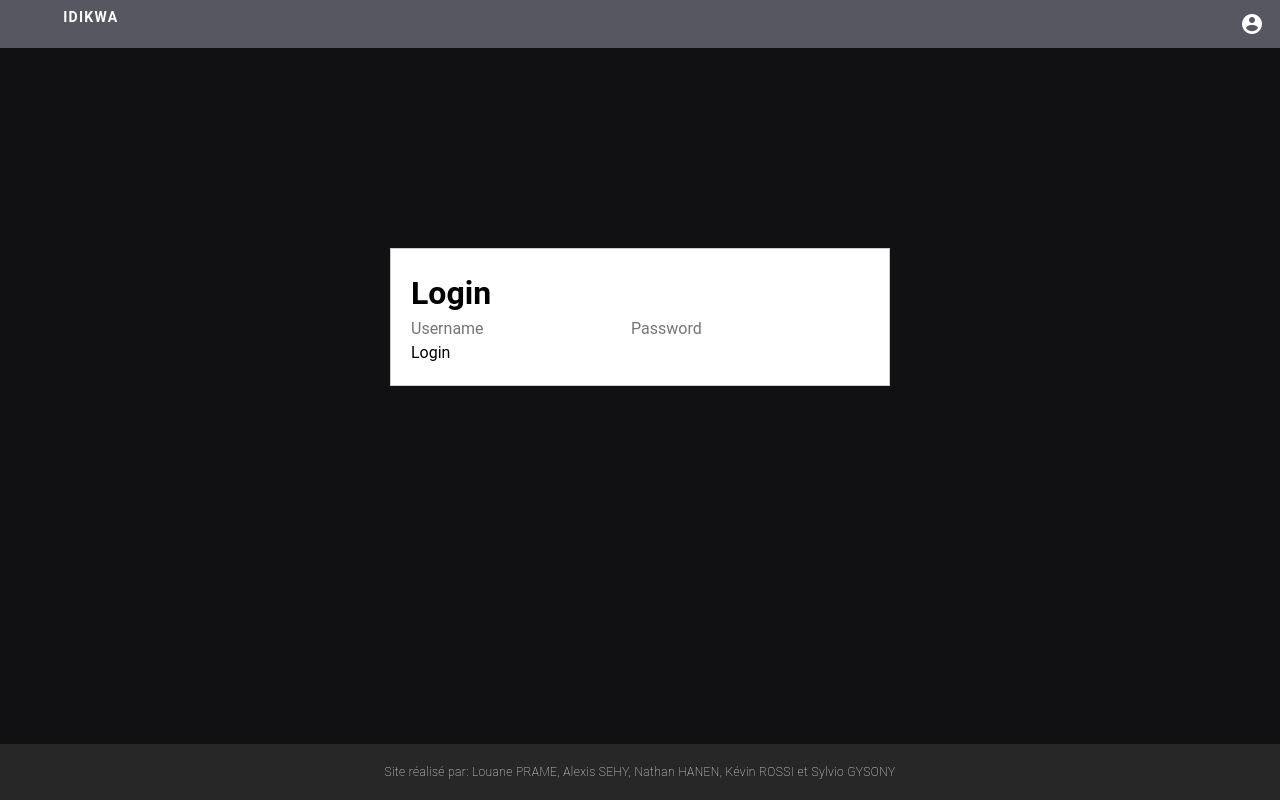
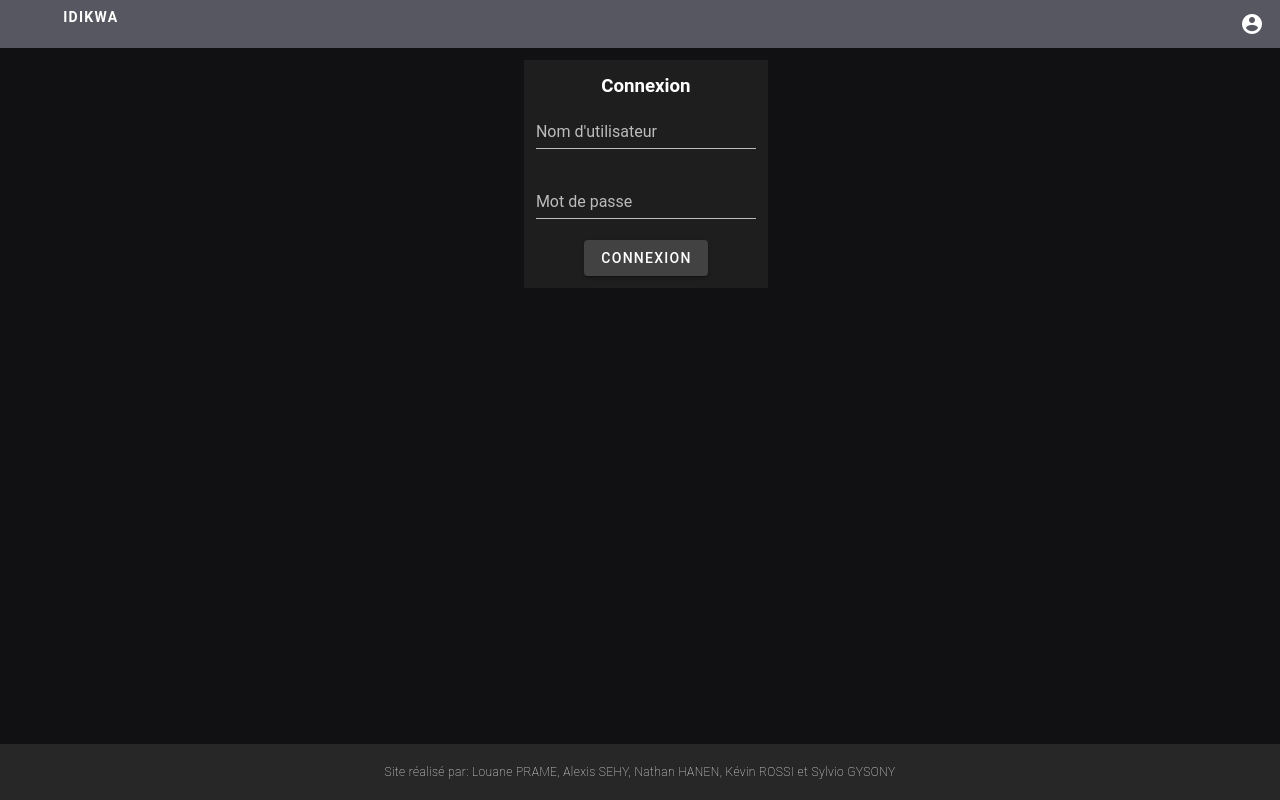
Before and after one commit to Asyjjan/Idikwa_Front, a Vue app: page /#/login in a window 1280 px wide. Built offline with nearby package versions, Linux system fonts and the light colour scheme; a small style sheet from the web is missing.

Commit message:
Modification page co

```diff
--- a/src/App.vue
+++ b/src/App.vue
@@ -1,8 +1,8 @@
 <template>
 <v-app>
     <v-app-bar app clipped-left dense flat color="primary" dark>
-      <v-btn value="Accueil" to="/" text>
-        <div  value="Accueil" to="/" class="d-flex">
+      <v-btn value="Accueil" to="/Accueil" text>
+        <div class="d-flex">
           <v-img
             :src="require('./assets/Logo.png')"
             max-height="30"
@@ -25,9 +25,9 @@
         </v-btn>
       </template>
       <v-list>
-        <v-list-item value="Utilisateur" to="/Utilisateur">Profil</v-list-item>
-        <v-list-item value="About" to="/About">A propos</v-list-item>
-        <v-list-item v-if="authenticated" to="/login" v-on:click.native="logout()" replace>Deconnexion</v-list-item>
+        <v-list-item value="Utilisateur" to="/Utilisateur"><v-icon color="blue">mdi-account-circle</v-icon> Profil</v-list-item>
+        <v-list-item value="About" to="/About"><v-icon color="blue">mdi-information-outline</v-icon> A propos</v-list-item>
+        <v-list-item v-if="authenticated" to="/login" v-on:click.native="logout()" replace> <v-icon color="error">mdi-power-standby</v-icon>Deconnexion</v-list-item>
       </v-list>
     </v-menu>
     </v-app-bar>
--- a/src/views/Utilisateur.vue
+++ b/src/views/Utilisateur.vue
@@ -1,15 +1,14 @@
 <template>
   <v-container dark>
       <h2 class="text-center">Votre profil {{nom}}</h2>
-      <div v-if="premuim==1">
-        <h4>Vous êtes Premuim </h4>
+      <div v-if="premium==1">
+        <h4>Vous êtes Premium </h4>
       </div>
       <div v-else>
-          <h4>Vous n'êtes par encore Premuim</h4>
-          C'est ici pour devenir Premuim
-          <v-btn @click="premuim=1">Clique ici</v-btn>
+          <h4>Vous n'êtes par encore Premium</h4>
+          C'est ici pour devenir Premium
+          <v-btn @click="premium=1">Clique ici</v-btn>
       </div>
-      <div>Vous avez upload {{nbson}} qui pèse {{poidson}}Ko, vous pouvez encore upload {{espaceDisponible}}Ko</div>
 
   </v-container>
 </template>
@@ -21,10 +20,7 @@ export default {
   data() {
     return {
       nom: "Manmeni",
-      premuim:1,
-      nbson:2,
-      poidson:650,
-      espaceDisponible: 350,
+      premium:1,
     };
   },
   methods: {},
--- a/src/views/login.vue
+++ b/src/views/login.vue
@@ -1,10 +1,27 @@
 <template>
-    <div id="login">
-        <h1>Login</h1>
-        <input type="text" name="username" v-model="input.username" placeholder="Username" />
-        <input type="password" name="password" v-model="input.password" placeholder="Password" />
-        <button type="button" v-on:click="login()">Login</button>
-    </div>
+    <v-container class="d-flex">
+        <v-sheet height="100%" width="40%" color="#111114"></v-sheet>
+        <v-sheet max-height="300" max-width="300" class="text-center pa-3">
+            <h3>Connexion</h3>
+            <v-text-field label="Nom d'utilisateur" v-model="input.username"></v-text-field>
+            <v-text-field label="Mot de passe" v-model="input.password" type="password"></v-text-field>
+            <v-btn @click="login()" color="grey darken-3">Connexion</v-btn>
+        </v-sheet>
+        <v-snackbar v-model="snak_visible"
+        >{{ snakbar_text }}
+            <template v-slot:action="{ attrs }">
+                <v-btn
+                color="primary"
+                text
+                timeout="5100"
+                v-bind="attrs"
+                @click="snak_visible = false"
+                >
+                Fermer
+                </v-btn>
+            </template>
+        </v-snackbar>
+    </v-container>
 </template>
 
 <script>
@@ -14,7 +31,9 @@
             return {
                 input: {
                     username: "",
-                    password: ""
+                    password: "",
+                    snackbarVisible:false,
+                    snakbar_text:"",
                 }
             }
         },
@@ -26,23 +45,24 @@
                         this.$router.replace({ name: "Accueil" });
                     } else {
                         console.log("The username and / or password is incorrect");
+                        this.snackbarVisible("Le nom d'utilisateur ou le mot de passe sont incorrect.")
                     }
                 } else {
                     console.log("A username and password must be present");
+                    this.snackbarVisible("Veuillez remplir tous les champs.")
                 }
-            }
+            },
+            snackbarVisible(text) {
+                this.snakbar_text = text;
+                this.snak_visible = true;
+            },
         }
     }
 </script>
 
 <style scoped>
-    #login {
-        width: 500px;
-        border: 1px solid #CCCCCC;
-        background-color: #FFFFFF;
+    #v-sheet {
         margin: auto;
         margin-top: 200px;
-        padding: 20px;
-        color: black;
     }
 </style>
```
